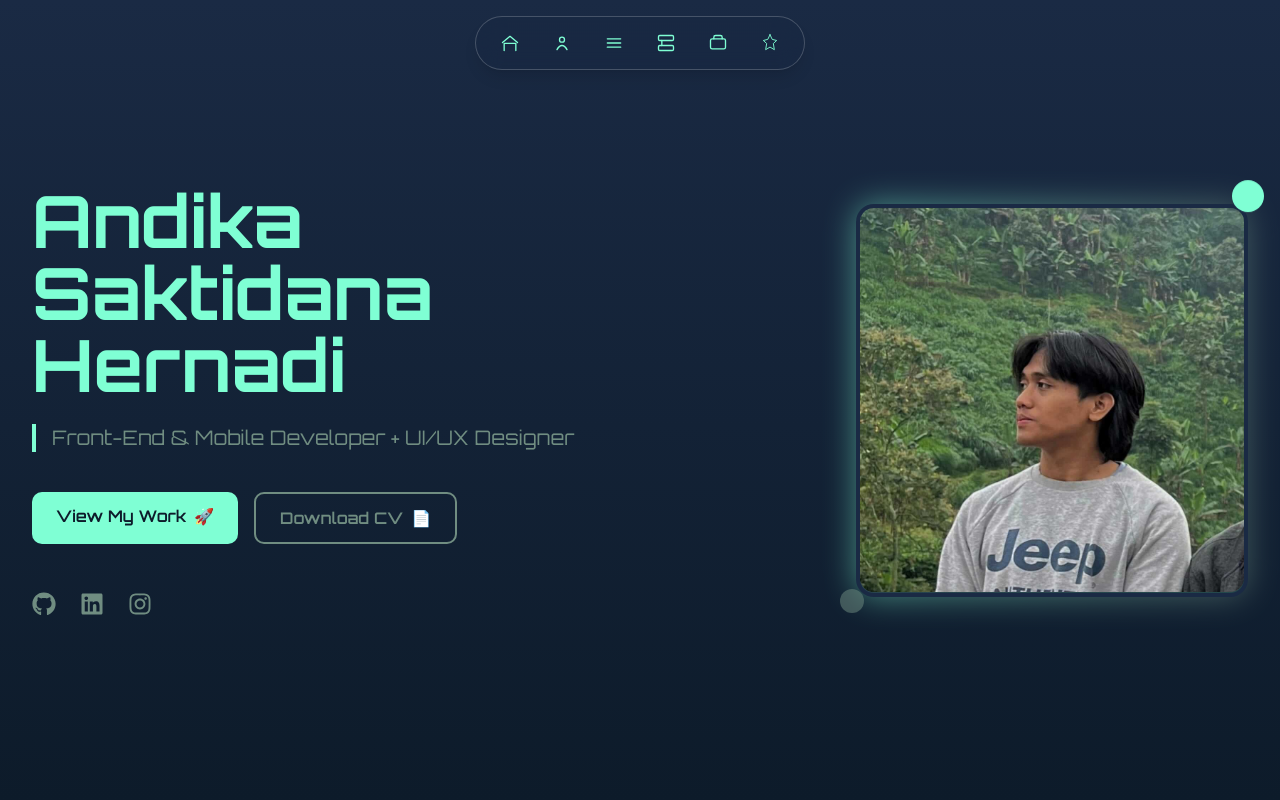
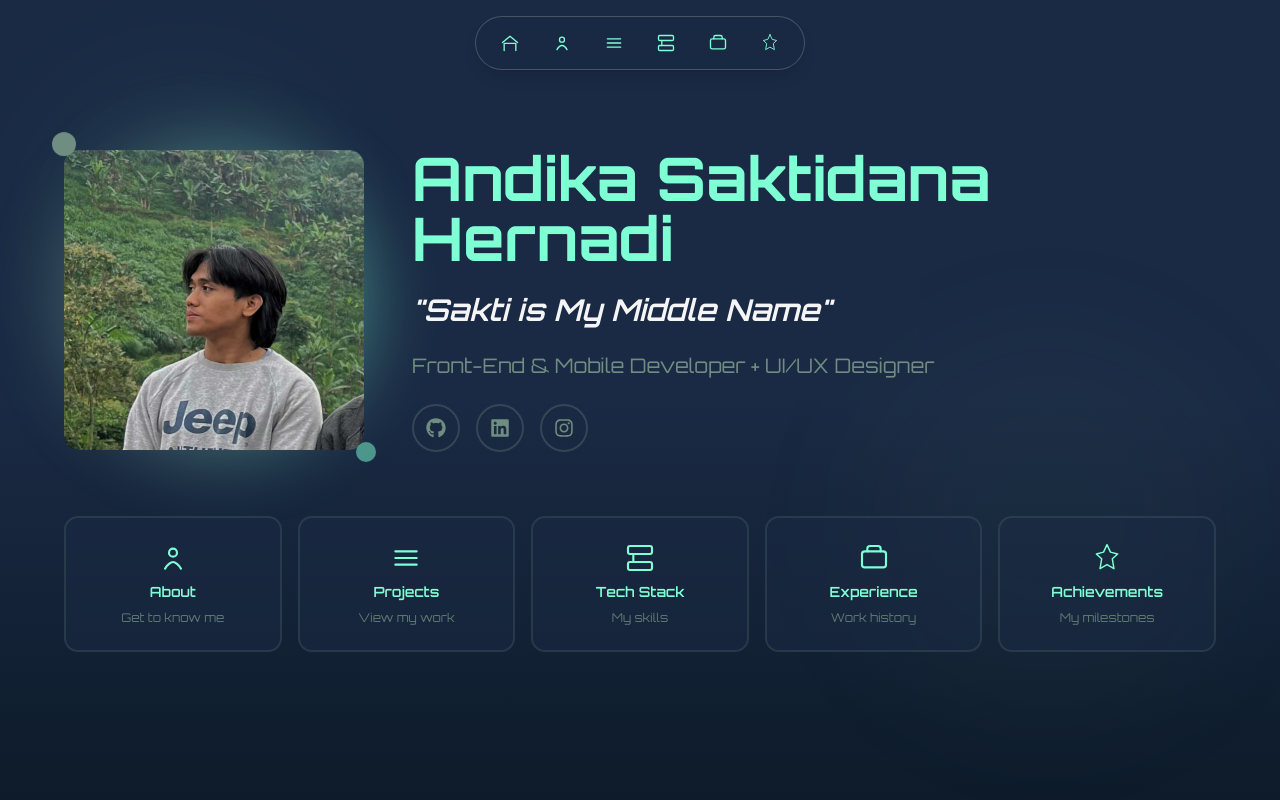
Before and after one commit to SutaSS/portofolio, a Next.js app: page / in a window 1280 px wide. Shown: the top 800 px of the page. Built offline with nearby package versions, Linux system fonts and the light colour scheme.

Commit message:
refactor (hero sectron) : lebih sigma rapi

```diff
--- a/src/app/section/Hero.tsx
+++ b/src/app/section/Hero.tsx
@@ -1,102 +1,267 @@
 "use client";
 import React from "react";
 import { FaGithub, FaLinkedin, FaInstagram } from "react-icons/fa";
-import Image from "next/image";
+import { HiArrowDown } from "react-icons/hi";
+import TiltedCard from "../components/animations/TiltedCard";
 
 const Hero = () => {
+  const scrollToSection = (sectionId: string) => {
+    const element = document.getElementById(sectionId);
+    if (element) {
+      element.scrollIntoView({ behavior: 'smooth' });
+    }
+  };
+
+  const quickMenuItems = [
+    {
+      id: "about",
+      label: "About",
+      description: "Get to know me",
+      icon: (
+        <svg
+          viewBox="0 0 24 24"
+          className="w-8 h-8"
+          fill="none"
+          xmlns="http://www.w3.org/2000/svg"
+        >
+          <circle cx="12" cy="8" r="3" stroke="currentColor" strokeWidth="1.6" />
+          <path
+            d="M6 20c1.5-3 4.5-5 6-5s4.5 2 6 5"
+            stroke="currentColor"
+            strokeWidth="1.6"
+            strokeLinecap="round"
+            strokeLinejoin="round"
+          />
+        </svg>
+      ),
+    },
+    {
+      id: "projects",
+      label: "Projects",
+      description: "View my work",
+      icon: (
+        <svg
+          viewBox="0 0 24 24"
+          className="w-8 h-8"
+          fill="none"
+          xmlns="http://www.w3.org/2000/svg"
+        >
+          <path
+            d="M4 7h16M4 12h16M4 17h16"
+            stroke="currentColor"
+            strokeWidth="1.6"
+            strokeLinecap="round"
+            strokeLinejoin="round"
+          />
+        </svg>
+      ),
+    },
+    {
+      id: "tech-stack",
+      label: "Tech Stack",
+      description: "My skills",
+      icon: (
+        <svg
+          viewBox="0 0 24 24"
+          className="w-8 h-8"
+          fill="none"
+          xmlns="http://www.w3.org/2000/svg"
+        >
+          <rect
+            x="3"
+            y="3"
+            width="18"
+            height="6"
+            rx="1.5"
+            stroke="currentColor"
+            strokeWidth="1.6"
+          />
+          <rect
+            x="3"
+            y="15"
+            width="18"
+            height="6"
+            rx="1.5"
+            stroke="currentColor"
+            strokeWidth="1.6"
+          />
+          <path
+            d="M7 9v6"
+            stroke="currentColor"
+            strokeWidth="1.6"
+            strokeLinecap="round"
+          />
+        </svg>
+      ),
+    },
+    {
+      id: "experience",
+      label: "Experience",
+      description: "Work history",
+      icon: (
+        <svg
+          viewBox="0 0 24 24"
+          className="w-8 h-8"
+          fill="none"
+          xmlns="http://www.w3.org/2000/svg"
+        >
+          <rect
+            x="3"
+            y="7"
+            width="18"
+            height="12"
+            rx="2"
+            stroke="currentColor"
+            strokeWidth="1.6"
+          />
+          <path
+            d="M7 7V5a2 2 0 012-2h6a2 2 0 012 2v2"
+            stroke="currentColor"
+            strokeWidth="1.6"
+            strokeLinecap="round"
+            strokeLinejoin="round"
+          />
+        </svg>
+      ),
+    },
+    {
+      id: "achievements",
+      label: "Achievements",
+      description: "My milestones",
+      icon: (
+        <svg
+          viewBox="0 0 24 24"
+          className="w-8 h-8"
+          fill="none"
+          xmlns="http://www.w3.org/2000/svg"
+        >
+          <path
+            d="M12 2l2.6 5.6L20 9l-4 3.6L17.2 20 12 16.9 6.8 20 8 12.6 4 9l5.4-1.4L12 2z"
+            stroke="currentColor"
+            strokeWidth="1.1"
+            strokeLinecap="round"
+            strokeLinejoin="round"
+            fill="transparent"
+          />
+        </svg>
+      ),
+    },
+  ];
+
   return (
     <section
       id="home"
-      className="min-h-screen bg-navy-blue relative overflow-visible pt-24 lg:pt-0"
+      className="min-h-screen bg-gradient-to-b from-navy-blue via-navy-blue to-dark-bg relative overflow-hidden"
     >
-      {/* Background gradient overlay */}
-      <div className="absolute inset-0 bg-gradient-to-b from-navy-blue/50 to-dark-bg"></div>
+      {/* Animated background elements */}
+      <div className="absolute inset-0 overflow-hidden">
+        <div className="absolute top-20 left-10 w-72 h-72 bg-neon-aqua/10 rounded-full blur-3xl animate-pulse"></div>
+        <div className="absolute bottom-20 right-10 w-96 h-96 bg-olive-green/10 rounded-full blur-3xl animate-pulse delay-1000"></div>
+      </div>
 
-      <div className="relative z-10 container mx-auto px-8 min-h-screen flex items-center">
-        <div className="grid lg:grid-cols-2 gap-12 items-center w-full">
-          {/* Left Content */}
-          <div className="space-y-6">
-            {/* Main Name */}
-            <h1 className="font-orbitron text-4xl md:text-6xl lg:text-7xl font-bold">
-              <span className="text-neon-aqua">Andika</span>{" "}
-              <span className="text-neon-aqua">Saktidana</span>{" "}
-              <span className="text-neon-aqua">Hernadi</span>
+      <div className="relative z-10 container mx-auto px-8 min-h-screen flex flex-col justify-center items-center py-20">
+
+        {/* Main Content */}
+        <div className="w-full max-w-6xl">
+
+          {/* Top Section: Photo + Name */}
+          <div className="flex flex-col lg:flex-row items-center justify-center gap-12 mb-16">
+
+            {/* Profile Photo with TiltedCard */}
+            <div className="flex-shrink-0 animate-fade-in">
+              <div className="relative">
+                {/* Glowing border effect */}
+                <div className="absolute inset-0 bg-gradient-to-r from-olive-green to-neon-aqua rounded-full blur-2xl opacity-30 animate-pulse"></div>
+
+                <TiltedCard
+                  imageSrc="/assets/Hero-1.jpg"
+                  altText="Andika Saktidana Hernadi"
+                  captionText="Hover to see 3D effect"
+                  containerHeight="300px"
+                  containerWidth="300px"
+                  imageHeight="300px"
+                  imageWidth="300px"
+                  scaleOnHover={1.08}
+                  rotateAmplitude={15}
+                  showMobileWarning={false}
+                  showTooltip={true}
+                />
+
+                {/* Floating decorative elements */}
+                <div className="absolute -top-3 -left-3 w-6 h-6 bg-olive-green rounded-full animate-bounce"></div>
+                <div className="absolute -bottom-3 -right-3 w-5 h-5 bg-neon-aqua rounded-full animate-pulse"></div>
+              </div>
+            </div>
+
+            {/* Name & Title */}
+            <div className="text-center lg:text-left space-y-6 flex-1">
+              <h1 className="font-orbitron font-bold text-4xl md:text-5xl lg:text-6xl animate-fade-in-up">
+                <span className="text-neon-aqua">Andika Saktidana Hernadi</span>
               </h1>
 
-            {/* Subtitle with border */}
-            <div className="border-l-4 border-neon-aqua pl-4">
-              <h2 className="font-orbitron text-lg md:text-xl text-olive-green font-orbitron">
-                Front-End & Mobile Developer + UI/UX Designer
+              <div className="relative animate-fade-in-up delay-200">
+                <h2 className="text-xl md:text-2xl lg:text-3xl font-orbitron font-semibold text-soft-white italic">
+                  &quot;Sakti is My Middle Name&quot;
                 </h2>
               </div>
 
-            {/* Action Buttons */}
-            <div className="flex gap-4 pt-4">
-              <a
-                href="#about"
-                className="bg-neon-aqua text-dark-bg font-orbitron font-semibold px-6 py-3 rounded-lg hover:bg-neon-aqua/90 transition-all duration-300 transform hover:scale-105 hover:cursor-pointer"
-              >
-                View My Work<span className="ml-2">🚀</span>
-              </a>
-              <a
-                href="/cv/CV_Andika Saktidana Hernadi.pdf"
-                download="CV_Andika Saktidana Hernadi.pdf"
-                className="inline-block border-2 border-olive-green text-olive-green font-orbitron font-semibold px-6 py-3 rounded-lg hover:bg-olive-green hover:text-dark-bg transition-all duration-300 hover:cursor-pointer"
-              >
-                Download CV<span className="ml-2">📄</span>
-              </a>
-            </div>
+              <p className="text-olive-green text-lg md:text-xl font-inter animate-fade-in-up delay-300">
+                Front-End & Mobile Developer + UI/UX Designer
+              </p>
 
               {/* Social Links */}
-            <div className="flex gap-6 pt-6">
+              <div className="flex justify-center lg:justify-start gap-4 animate-fade-in-up delay-400">
                 <a
                   href="https://github.com/SutaSS"
-                className="text-olive-green hover:text-neon-aqua transition-colors duration-300"
+                  target="_blank"
+                  rel="noopener noreferrer"
+                  className="w-12 h-12 rounded-full border-2 border-olive-green/30 flex items-center justify-center text-olive-green hover:border-neon-aqua hover:text-neon-aqua hover:scale-110 transition-all duration-300"
+                  aria-label="GitHub"
                 >
-                <FaGithub size={24} />
+                  <FaGithub size={20} />
                 </a>
                 <a
                   href="https://linkedin.com/in/andika-hernadi"
-                className="text-olive-green hover:text-neon-aqua transition-colors duration-300"
+                  target="_blank"
+                  rel="noopener noreferrer"
+                  className="w-12 h-12 rounded-full border-2 border-olive-green/30 flex items-center justify-center text-olive-green hover:border-neon-aqua hover:text-neon-aqua hover:scale-110 transition-all duration-300"
+                  aria-label="LinkedIn"
                 >
-                <FaLinkedin size={24} />
+                  <FaLinkedin size={20} />
                 </a>
                 <a
                   href="https://instagram.com/andikahernadi"
-                className="text-olive-green hover:text-neon-aqua transition-colors duration-300"
+                  target="_blank"
+                  rel="noopener noreferrer"
+                  className="w-12 h-12 rounded-full border-2 border-olive-green/30 flex items-center justify-center text-olive-green hover:border-neon-aqua hover:text-neon-aqua hover:scale-110 transition-all duration-300"
+                  aria-label="Instagram"
                 >
-                <FaInstagram size={24} />
+                  <FaInstagram size={20} />
                 </a>
-            </div>
-          </div>
-
-          {/* Right Content - Profile Image */}
-          <div className="flex justify-center lg:justify-end">
-            <div className="relative">
-              {/* Glowing border effect */}
-              <div className="absolute inset-0 bg-gradient-to-r from-neon-aqua to-olive-green rounded-2xl blur-lg opacity-50 animate-pulse"></div>
-
-              {/* Profile image container */}
-              <div className="relative bg-navy-blue p-1 rounded-2xl">
-                <div className="w-80 h-96 md:w-96 md:h-[385px] bg-gradient-to-br from-navy-blue to-dark-bg rounded-xl flex items-center justify-center">
-                  {/* Placeholder - ganti dengan foto Anda */}
-                  <div className="w-full h-full bg-gradient-to-br from-olive-green/20 to-neon-aqua/20 rounded-xl flex items-center justify-center">
-                    <Image
-                      src="/assets/Hero-1.jpg"
-                      alt="Profile Photo"
-                      width={400}
-                      height={450}
-                      className="rounded-xl"
-                    />
               </div>
             </div>
           </div>
 
-              {/* Floating elements */}
-              <div className="absolute -top-4 -right-4 w-8 h-8 bg-neon-aqua rounded-full animate-bounce"></div>
-              <div className="absolute -bottom-4 -left-4 w-6 h-6 bg-olive-green rounded-full animate-pulse"></div>
+          {/* Quick Menu - Updated with SVG icons */}
+          <div className="grid grid-cols-2 md:grid-cols-3 lg:grid-cols-5 gap-4 animate-fade-in-up delay-500">
+            {quickMenuItems.map((item) => (
+              <button
+                key={item.id}
+                onClick={() => scrollToSection(item.id)}
+                className="group relative bg-navy-blue/50 border-2 border-olive-green/20 rounded-xl p-6 hover:border-neon-aqua/50 transition-all duration-300 hover:scale-105"
+              >
+                <div className="absolute inset-0 bg-gradient-to-br from-neon-aqua/0 to-neon-aqua/10 rounded-xl opacity-0 group-hover:opacity-100 transition-opacity duration-300"></div>
+                <div className="relative text-center space-y-2">
+                  <div className="text-neon-aqua flex justify-center">{item.icon}</div>
+                  <h3 className="font-orbitron font-semibold text-neon-aqua text-sm">
+                    {item.label}
+                  </h3>
+                  <p className="text-olive-green/80 text-xs">{item.description}</p>
                 </div>
+              </button>
+            ))}
           </div>
+
         </div>
       </div>
     </section>
--- a/src/app/section/about.tsx
+++ b/src/app/section/about.tsx
@@ -3,6 +3,7 @@ import React, { useEffect } from "react";
 import { FaSearch, FaUserGraduate, FaHeart, FaChartLine } from "react-icons/fa";
 import Image from "next/image";
 import TiltedCard from "../components/animations/TiltedCard";
+
 
 const About = () => {
   const [dimensions, setDimensions] = React.useState({
```
Lines whose indentation alone changed are shown as unchanged.
